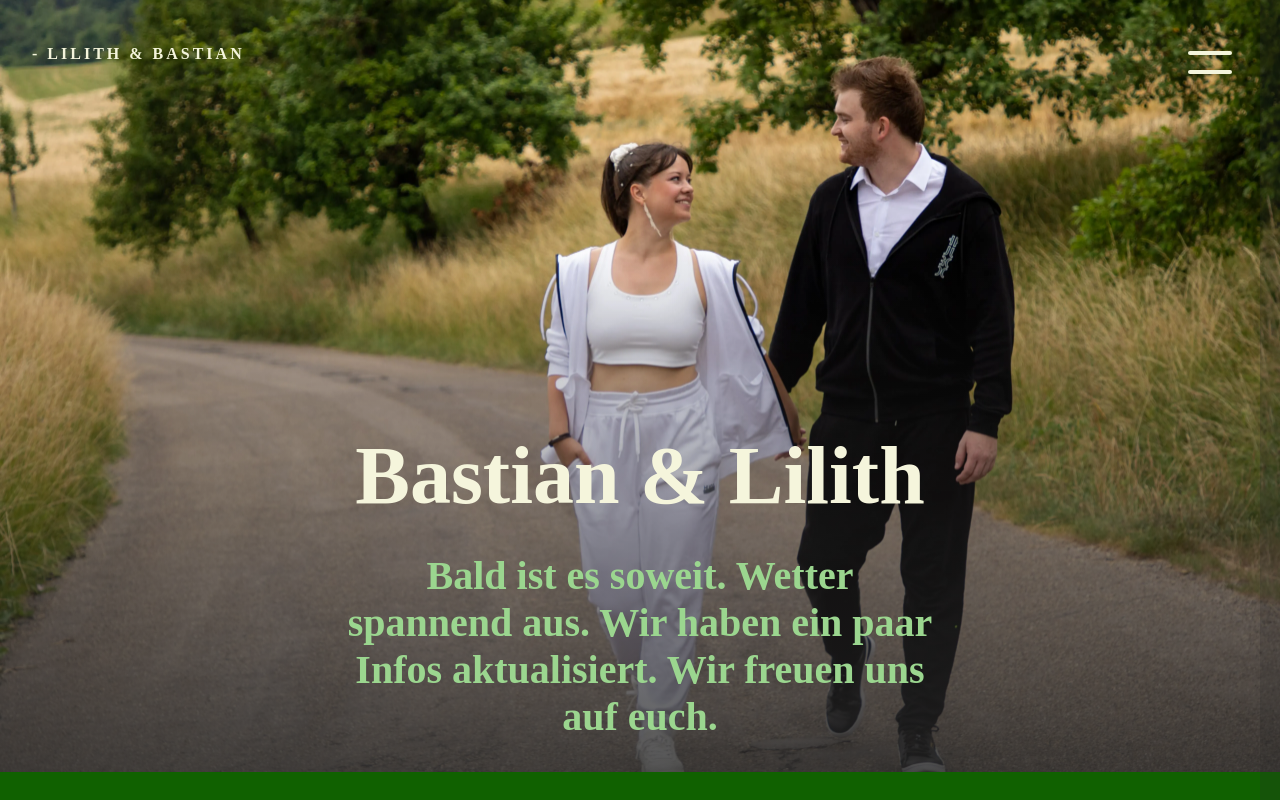
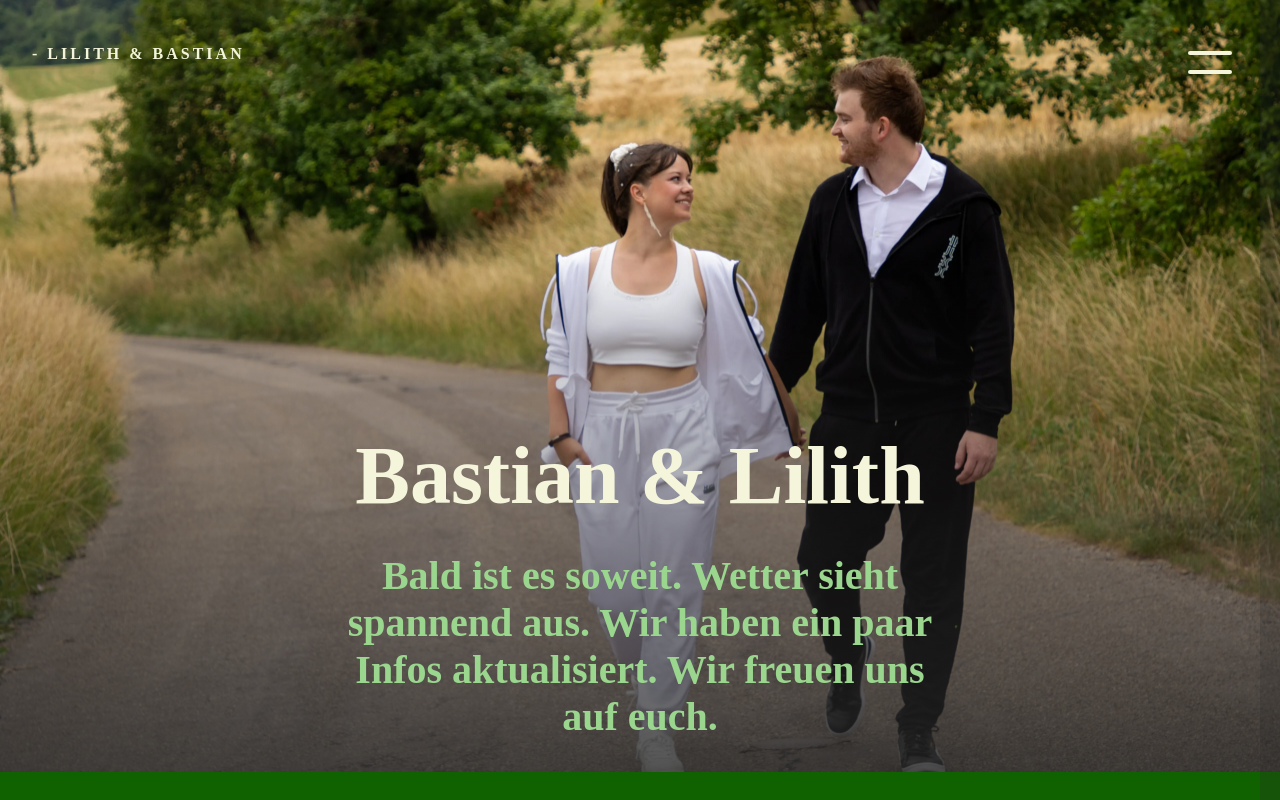
Before and after one commit to Jonasbrother299/Hochzeit, a React (Vite) app: page / in a window 1280 px wide. Shown: the top 800 px of the page. Built offline with nearby package versions, Linux system fonts and the light colour scheme.

Commit message:
Change Texts

```diff
--- a/src/screens/Home.jsx
+++ b/src/screens/Home.jsx
@@ -35,7 +35,7 @@ const Home = () => {
       <div className="App">
         <h1 className="hero__title">Bastian & Lilith</h1>
         {/* <h2 className="hero__title__date"> 23-25.8.2024</h2> */}
-        <h2 className="hero__title__Rückmeldung">Bald ist es soweit. Wetter spannend aus. Wir haben ein paar Infos aktualisiert. Wir freuen uns auf euch. </h2>
+        <h2 className="hero__title__Rückmeldung">Bald ist es soweit. Wetter sieht spannend aus. Wir haben ein paar Infos aktualisiert. Wir freuen uns auf euch. </h2>
         <div className="hero__background"></div>
         <Navbar />
       </div>
```
